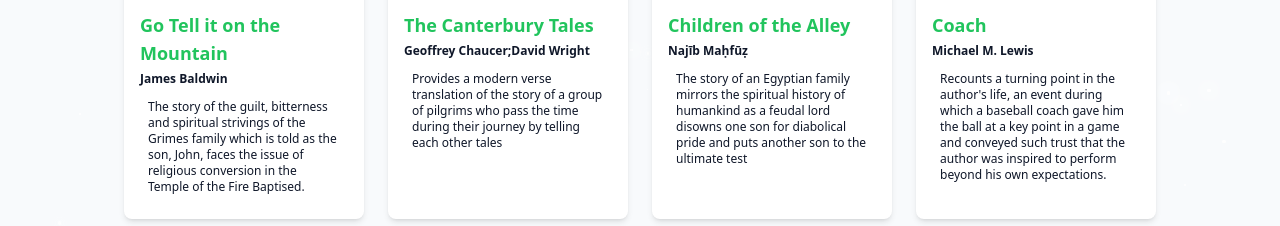
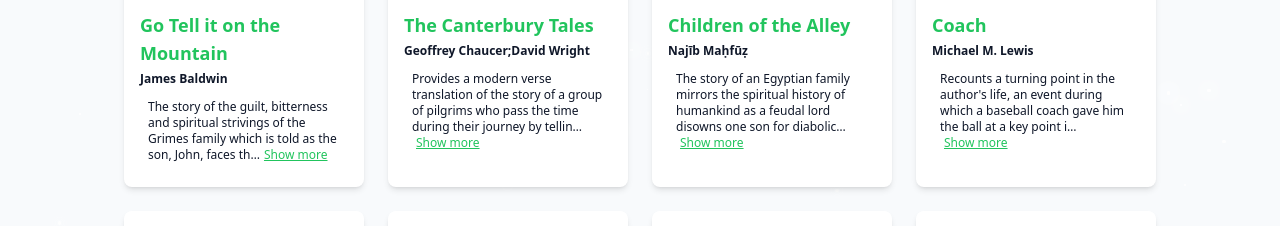
Before and after one commit to tuanqpham0921/personal_web, a React (Vite) app: page /book-recommender in a window 1280 px wide. Both pictures are taken after typing "Sample" into the empty fields and a click on the button "Get Recommendations". Shown: the part 475-701 px from the top of the page. Built offline with nearby package versions, Linux system fonts and the light colour scheme; grey boxes are pictures that could not be loaded.

Commit message:
trim down description

```diff
--- a/src/components/BookCard.jsx
+++ b/src/components/BookCard.jsx
@@ -1,6 +1,15 @@
 import { useState } from "react";
 
+const MAX_DESC_LENGTH = 120;
+
 const BookCard = ({ book }) => {
+  const [showMore, setShowMore] = useState(false);
+
+  const shouldTrim = book.description && book.description.length > MAX_DESC_LENGTH;
+  const displayDesc = showMore || !shouldTrim
+    ? book.description
+    : book.description.slice(0, MAX_DESC_LENGTH) + "…";
+
   return (
     <div className="bg-card rounded-lg shadow-md w-60 flex-shrink-0 p-4 flex flex-col items-start transition-transform duration-200 hover:shadow-lg hover:-translate-y-2">
       <img
@@ -15,7 +24,15 @@ const BookCard = ({ book }) => {
         <span className="font-semibold">{book.authors}</span>
       </p>
       <p className="text-xs text-foreground bg-secondary/40 rounded p-2 w-full transition text-left">
-        {book.description}
+        {displayDesc}
+        {shouldTrim && (
+          <button
+            className="ml-1 text-primary underline text-xs"
+            onClick={() => setShowMore((v) => !v)}
+          >
+            {showMore ? "Show less" : "Show more"}
+          </button>
+        )}
       </p>
     </div>
   );
```
